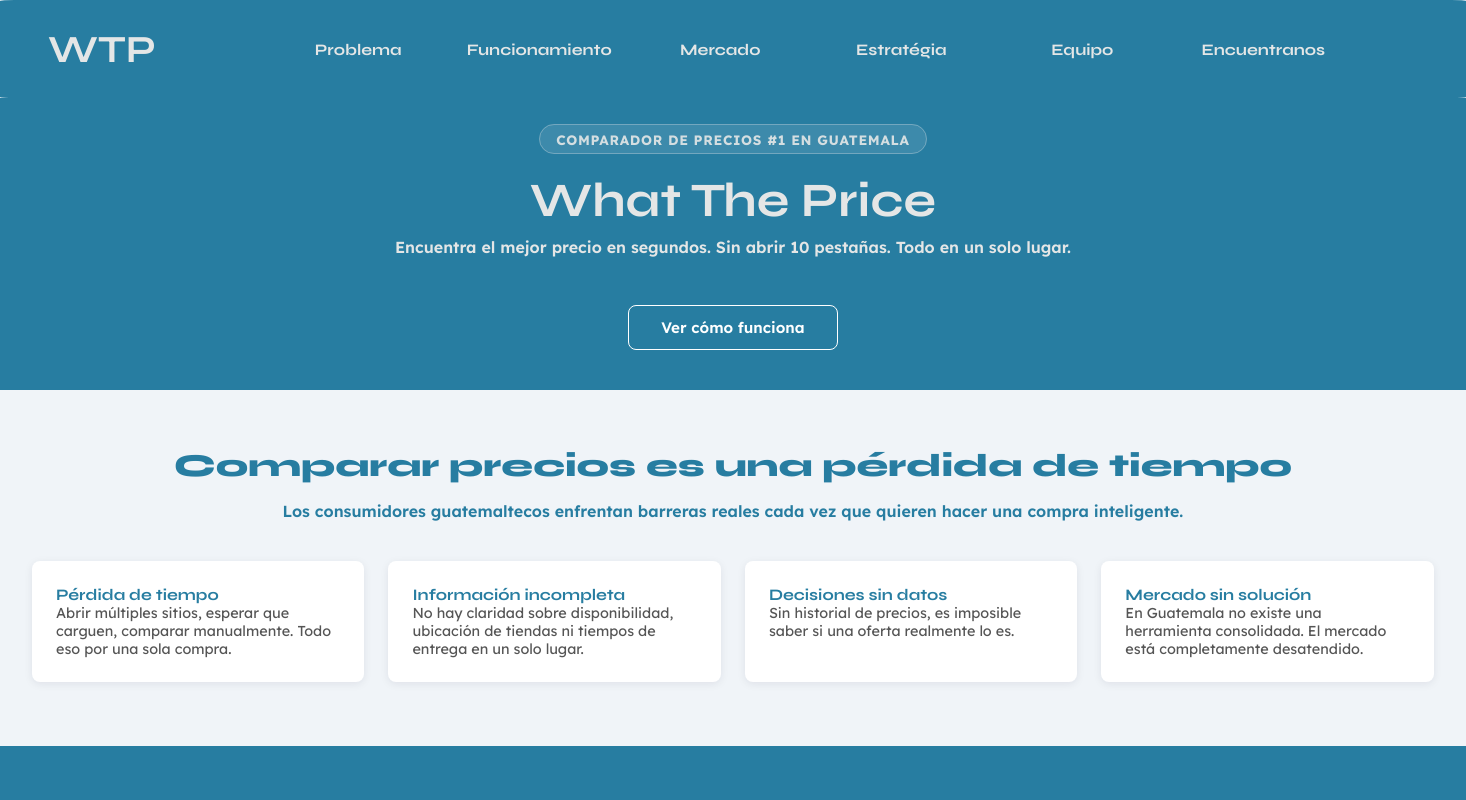
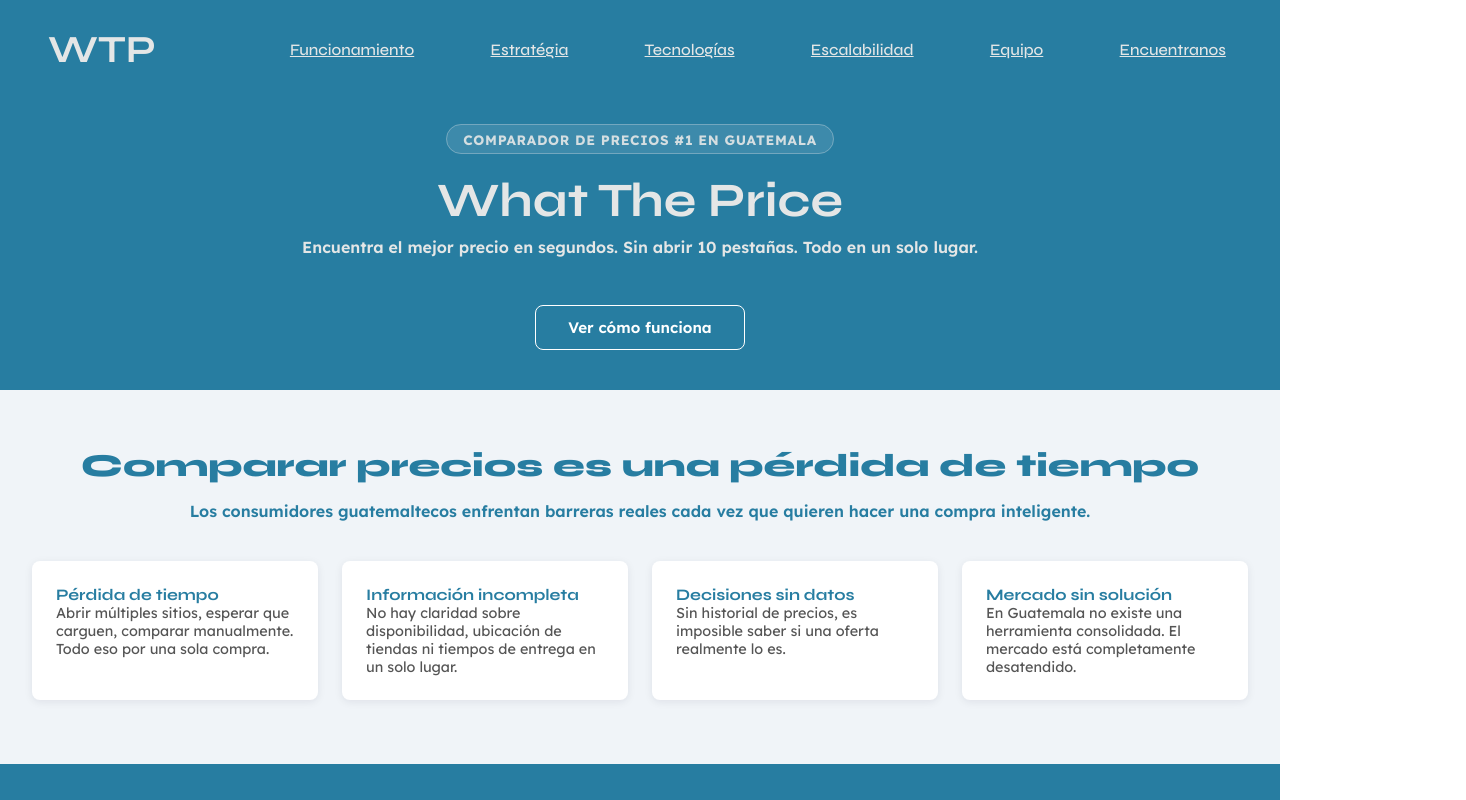
Before and after one commit to Dhidel/What_The_Price_2026, an Angular app in the folder wtp-app/: page / in a window 1280 px wide. Shown: the top 800 px of the page, 1466 px wide, since content can reach past the window. Built offline with nearby package versions, Linux system fonts and the light colour scheme.

Commit message:
Nav bar changes
the navbar is change in the css

```diff
--- a/wtp-app/package.json
+++ b/wtp-app/package.json
@@ -43,6 +43,7 @@
     "@angular/cli": "^21.1.3",
     "@angular/compiler-cli": "^21.1.0",
     "@types/express": "^5.0.1",
+    "@types/jasmine": "^6.0.0",
     "@types/node": "^20.19.39",
     "jsdom": "^27.1.0",
     "typescript": "~5.9.2",
--- a/wtp-app/src/app/app.css
+++ b/wtp-app/src/app/app.css
@@ -1,7 +1,11 @@
 .container{
     display: grid;
-    grid-template-rows: repeat(10, auto);
+    grid-template-rows: repeat(9, auto);
+    grid-template-columns: 100%;
     width: 100%;
+    max-width: 100vw;
+    overflow-x: hidden;
+
 }
 
 .nav{
--- a/wtp-app/src/app/app.html
+++ b/wtp-app/src/app/app.html
@@ -1,20 +1,18 @@
+<app-navbar></app-navbar>
+
 <div class="container">
-    <div class="nav">
-        <app-navbar></app-navbar>
-    </div>
     <div class="hero">
         <app-hero></app-hero>
     </div>
-    <div class="problem">
-        <app-problema></app-problema>
+    <div class="problem" id="problema"> <app-problema></app-problema>
     </div>
-    <div class="operation">
+    <div class="operation" id="como-funciona">
         <app-como-funciona></app-como-funciona>
     </div>
-    <div class="market">
+    <div class="market" id="mercado">
         <app-mercado></app-mercado>
     </div>
-    <div class="strategy">
+    <div class="strategy" id="modelo-negocio">
         <app-modelo-negocio></app-modelo-negocio>
     </div>
     <div class="tecnology">
@@ -23,10 +21,10 @@
     <div class="scalability">
         <app-escalabilidad></app-escalabilidad>
     </div>
-    <div class="team">
+    <div class="team" id="equipo">
         <app-equipo></app-equipo>
     </div>
-    <div class="footer">
+    <div class="footer" id="footer">
         <app-footer></app-footer>
     </div>
 </div>
--- a/wtp-app/src/components/como-funciona/como-funciona.html
+++ b/wtp-app/src/components/como-funciona/como-funciona.html
@@ -1,4 +1,4 @@
-<section class="como-container">
+<section class="como-container" id="como-funciona">
   <span class="caption">Cómo funciona</span>
   <h2 class="titulo">Simple. Rápido. Efectivo.</h2>
   <div class="cards">
--- a/wtp-app/src/components/footer/footer.html
+++ b/wtp-app/src/components/footer/footer.html
@@ -1,4 +1,4 @@
-<footer>
+<footer id="footer">
   <span>WTP. What The Price</span>
   <span>© 2026 WTP</span>
   <div>
--- a/wtp-app/src/components/navbar/navbar.css
+++ b/wtp-app/src/components/navbar/navbar.css
@@ -1,32 +1,39 @@
 @import "@fontsource/syne/700.css";
 @import "@fontsource/syne/800.css";
+@import "@fontsource/syne/500.css";
 
 .navbar{
  display: grid;
  grid-template-columns: auto 1fr;
  align-items: center;
  background-color: #277da1;
- border-radius: 1%;
- border-color: #1c093d;
- border: #1c093d;
+ position: sticky;
+  top: 0;
+  z-index: 1000;
 }
 
 .name{
     grid-column: 1/2;
     color: rgba(238, 236, 234, 0.95);
     font-family: "Syne", sans-serif ;
-    font-weight: 800;
+    font-weight: 500;
     margin-left: 3rem;
     font-size: larger;
+    margin-right: -1rem;
 }
 
 .nav{
     display: grid;
     grid-column: 2/3;
-    grid-template-columns: repeat(6, 1fr);
+    grid-template-columns: repeat(6, auto);
     color: rgba(238, 236, 234, 0.95);
     text-align: center;
     margin-left: 7rem;
-    margin-right: 7rem;
+    margin-right: 1rem;
     font-family: "Syne", sans-serif;
 }
+
+a{
+    color: rgba(238, 236, 234, 0.95);
+    font-family: "Syne", sans-serif;
+}
--- a/wtp-app/src/components/navbar/navbar.html
+++ b/wtp-app/src/components/navbar/navbar.html
@@ -1,11 +1,12 @@
 
-    <div class="navbar">
+<header class="navbar">
       <div class="name"> <h1>WTP</h1></div>
-      <div class="nav">
-        <h4>Problema</h4>
-        <h4>Funcionamiento</h4>
-        <h4>Mercado</h4>
-        <h4>Estratégia</h4>
-        <h4>Equipo</h4>
-        <h4>Encuentranos</h4>
-    </div>
+      <nav class="nav">
+            <a href ="#como-funciona">Funcionamiento</a>
+            <a href ="#modelo">Estratégia</a>
+            <a href ="#tecnologias">Tecnologías</a>
+            <a href ="#escala">Escalabilidad</a>
+            <a href ="#equipo">Equipo</a>
+            <a href ="#footer">Encuentranos</a>
+      </nav>
+</header>
--- a/wtp-app/src/components/navbar/navbar.ts
+++ b/wtp-app/src/components/navbar/navbar.ts
@@ -1,8 +1,9 @@
 import { Component } from '@angular/core';
+import { RouterLink } from "@angular/router";
 
 @Component({
   selector: 'app-navbar',
-  imports: [],
+  imports: [RouterLink],
   templateUrl: './navbar.html',
   styleUrl: './navbar.css',
 })
--- a/wtp-app/src/components/problema/problema.html
+++ b/wtp-app/src/components/problema/problema.html
@@ -1,4 +1,4 @@
-<section class="problema-container">
+<section class="problema-container" id="problema">
   <h2 class="titulo">Comparar precios es una pérdida de tiempo</h2>
   <p class="descripcion">Los consumidores guatemaltecos enfrentan barreras reales cada vez que quieren hacer una compra inteligente.</p>
   <div class="cards">
--- a/wtp-app/tsconfig.json
+++ b/wtp-app/tsconfig.json
@@ -3,7 +3,7 @@
 {
   "compileOnSave": false,
   "compilerOptions": {
-    "strict": true,
+    "strict": false,
     "noImplicitOverride": true,
     "noPropertyAccessFromIndexSignature": true,
     "noImplicitReturns": true,
```
Also changed, not shown: 2 other files (tests, documents, lock files or other folders).
